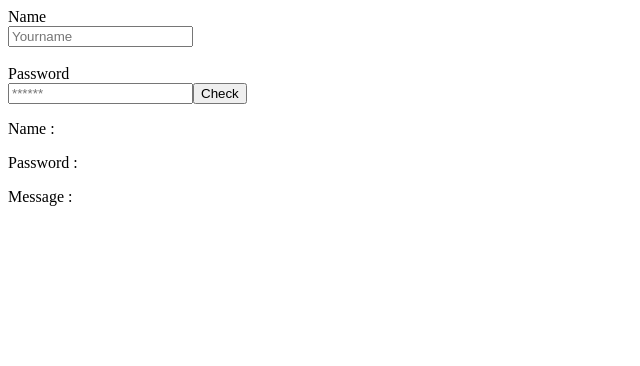
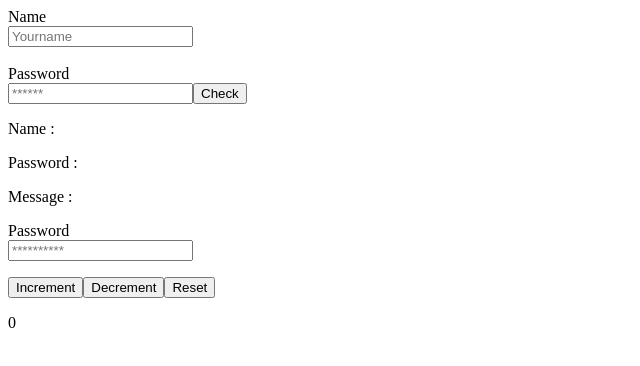
Before and after one commit to Velmurugan-02/REACT_INTERN, a React (Vite) app in the folder TEST_01/: page / in a window 1280 px wide. Shown: the top 366 px of the page, without its empty margins (0-640 px from the left). Built offline with nearby package versions, Linux system fonts and the light colour scheme.

Commit message:
Added Three usestate Components and it was added in a usestate folder

```diff
--- /dev/null
+++ b/TEST_01/Components/State_hooks/UseState_hook/Counter.jsx
@@ -0,0 +1,20 @@
+import { useState } from "react";
+
+let Counter = () => {
+    let [count,setCount] = useState(0);
+    let btn_fun = (action) => {
+        if(action === "Inc") setCount(count => count + 1);
+        else if(action === "Dec") setCount(count => count - 1);
+        else if(action === "Re") setCount(count => 0);
+     };
+    return(
+    <>
+        <button onClick={()=>btn_fun("Inc")}>Increment</button>
+        <button onClick={()=>btn_fun("Dec")}>Decrement</button>
+        <button onClick={()=>btn_fun("Re")}>Reset</button>
+        <p>{count}</p>
+    </>
+    );
+};
+
+export default Counter;
--- /dev/null
+++ b/TEST_01/Components/State_hooks/UseState_hook/PasswordChecker.jsx
@@ -0,0 +1,22 @@
+import { useState } from "react";
+
+let PasswordChecker = () => {
+    let [message , setMessage] = useState("");
+    let message_fun = (event) => {
+        let user_value = event.target.value;
+        if(user_value.length === 0) setMessage("");
+        else if(user_value.length < 4) setMessage("WEAK");
+        else if(user_value.length > 4 && user_value.length < 7) setMessage("MEDIUM");
+        else if(user_value.length > 8) setMessage("STRONG");
+    };
+    return(
+        <>
+            <label>Password</label>
+            <br></br>
+            <input type="text" placeholder="**********" onChange={message_fun}></input>
+            <p>{message}</p>
+        </>
+    );
+}
+
+export default PasswordChecker;
--- a/TEST_01/src/App.jsx
+++ b/TEST_01/src/App.jsx
@@ -1,8 +1,12 @@
-import Login_UI from "../Components/Login_UI";
+import Login_UI from "../Components/State_hooks/UseState_hook/Login_UI";
+import PasswordChecker from "../Components/State_hooks/UseState_hook/PasswordChecker";
+import Counter from "../Components/State_hooks/UseState_hook/Counter";
 function App() {
   return (
     <>
     <Login_UI></Login_UI>
+    <PasswordChecker></PasswordChecker>
+    <Counter></Counter>
     </>
   )
 }
```
Also changed, not shown: TEST_01/Components/State_hooks/UseState_hook/Login_UI.jsx (renamed from TEST_01/Components/Login_UI.jsx), 1 other file (tests, documents, lock files or other folders).
